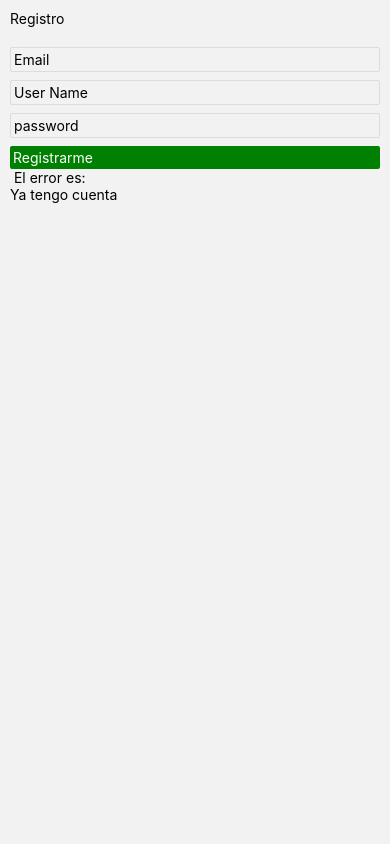
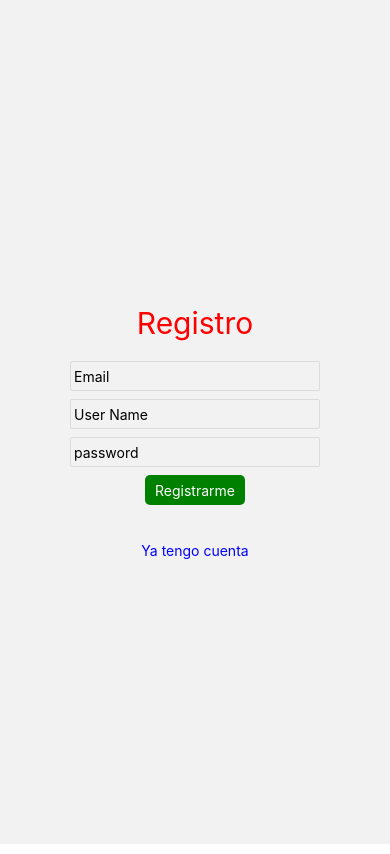
Before and after one commit to joacofinkelstein/proyecto-reactNative-3, a React Native app in the folder proyectoFinal/: screen /Registro in a window 390 px wide. Built offline with nearby package versions, Linux system fonts and the light colour scheme; no server answers.

Commit message:
css, un pco de registro y login

```diff
--- a/proyectoFinal/src/components/MainNavigation.js
+++ b/proyectoFinal/src/components/MainNavigation.js
@@ -21,6 +21,7 @@ class MainNavigation extends Component {
         this.state={
             loggedIn: false,
             registerError:'',
+            loginError:'',
         }
     }
 
@@ -44,7 +45,9 @@ class MainNavigation extends Component {
             .then(response => this.setState({
                 loggedIn:true
             }))
-            .catch( error => console.log(error))
+            .catch( error => this.setState({
+                loginError: error.message
+           }) )
 
     }
 
@@ -113,11 +116,11 @@ class MainNavigation extends Component {
                     <Stack.Group>
                         <Stack.Screen
                             name='Login'
-                            component = { Login }
                             options = {{headerShown: false}}
                             initialParams = {
                                 {   login: (mail, pass)=>this.login(mail, pass),
                                 }}
+                                children = {(navigationProps)=><Login errores={this.state.loginError} {...navigationProps}/>}
                         />
                         <Stack.Screen
                             name='Registro'
--- a/proyectoFinal/src/screens/Login.js
+++ b/proyectoFinal/src/screens/Login.js
@@ -36,11 +36,12 @@ class Login extends Component{
                     secureTextEntry={true}
                     onChangeText={text => this.setState({ password: text})}
                 />
-                <TouchableOpacity style={styles.button} onPress={()=>this.props.route.params.login(this.state.email, this.state.password)}>
+                <TouchableOpacity disabled={this.state.email.length===0 || this.state.password.length===0? true: false} style={styles.button} onPress={()=>this.props.route.params.login(this.state.email, this.state.password)}>
                     <Text style={ styles.buttonText}>Ingresar</Text>
                 </TouchableOpacity>
+                <Text style={styles.error}> {this.props.errores} </Text>
                  <TouchableOpacity onPress={ ()=>this.props.navigation.navigate('Registro') }>
-                        <Text>No tengo cuenta</Text>
+                        <Text style={styles.link}>No tengo cuenta</Text>
                  </TouchableOpacity>
 
             </View>
@@ -52,26 +53,47 @@ class Login extends Component{
 const styles = StyleSheet.create({
     container:{
         paddingHorizontal:10,
-        marginTop: 10
+        marginTop: 10,
+        height: "100%",
+        display: "flex",
+        justifyContent: "center",
+        alignItems: "center",
     },
     title:{
-        marginBottom:20
+        marginBottom:20,
+        fontSize: 30,
+        color: "red",
+
     },
     field:{
         borderColor: '#dcdcdc',
         borderWidth: 1,
         borderRadius: 2,
         padding:3,
-        marginBottom:8
+        marginBottom:8,
+        width: 250,
+        height: 30
 
     },
     button: {
-        borderRadius: 2,
+        display: "flex",
+        justifyContent: "center",
+        alignItems: "center",
+        borderRadius: 5,
         padding:3,
         backgroundColor: 'green',
+        width: 100,
+        height: 30
     },
     buttonText:{
         color: '#fff'
+    },
+    link: {
+        color: "blue",
+        marginTop: 20,
+    },
+    error: {
+        color: "red",
     }
 })
 
--- a/proyectoFinal/src/screens/NewPost.js
+++ b/proyectoFinal/src/screens/NewPost.js
@@ -61,7 +61,7 @@ class NewPost extends Component{
                         onChangeText={text => this.setState({ description: text})}
                         multiline
                     />
-                    <TouchableOpacity style={styles.button} onPress={()=>this.guardarPost()}>
+                    <TouchableOpacity disabled={this.state.description.length===0? true: false} style={styles.button} onPress={()=>this.guardarPost()}>
                         <Text style={styles.buttonText}>Guardar Post</Text>
                     </TouchableOpacity>
                 </View>
@@ -77,26 +77,48 @@ const styles = StyleSheet.create({
     container:{
         paddingHorizontal:10,
         marginTop: 10,
-        height:'100%'
+        height: "100%",
+        display: "flex",
+        justifyContent: "center",
+        alignItems: "center",
     },
     title:{
-        marginBottom:20
+        marginBottom:20,
+        fontSize: 30,
+        color: "red",
+
     },
     field:{
         borderColor: '#dcdcdc',
         borderWidth: 1,
         borderRadius: 2,
         padding:3,
-        marginBottom:8
+        marginBottom:8,
+        width: 250,
+        height: 30
+
     },
     button: {
-        borderRadius: 2,
+        display: "flex",
+        justifyContent: "center",
+        alignItems: "center",
+        borderRadius: 5,
         padding:3,
         backgroundColor: 'green',
+        width: 100,
+        height: 30
     },
     buttonText:{
         color: '#fff'
+    },
+    link: {
+        color: "blue",
+        marginTop: 20,
+    },
+    error: {
+        color: "red",
     }
+
 })
 
 export default NewPost;
--- a/proyectoFinal/src/screens/Register.js
+++ b/proyectoFinal/src/screens/Register.js
@@ -44,13 +44,14 @@ class Register extends Component{
                     secureTextEntry={true}
                     onChangeText={text => this.setState({ password: text})}
                 />
-                <TouchableOpacity style={styles.button} onPress={()=>this.props.route.params.register(this.state.email, this.state.password, this.state.userName)}>
+                <TouchableOpacity style={styles.button}
+                disabled={this.state.email.length===0 || this.state.password.length===0 || this.state.userName.length===0? true: false} onPress={()=>this.props.route.params.register(this.state.email, this.state.password, this.state.userName)}>
                     <Text style={styles.buttonText}>Registrarme</Text>
                 </TouchableOpacity>
 
-                <Text> El error es: {this.props.errores} </Text>
+                <Text style={styles.error}> {this.props.errores} </Text>
                  <TouchableOpacity onPress={ ()=>this.props.navigation.navigate('Login') }>
-                        <Text>Ya tengo cuenta</Text>
+                        <Text style={styles.link}>Ya tengo cuenta</Text>
                  </TouchableOpacity>
 
             </View>
@@ -63,26 +64,49 @@ class Register extends Component{
 const styles = StyleSheet.create({
     container:{
         paddingHorizontal:10,
-        marginTop: 10
+        marginTop: 10,
+        height: "100%",
+        display: "flex",
+        justifyContent: "center",
+        alignItems: "center",
     },
     title:{
-        marginBottom:20
+        marginBottom:20,
+        fontSize: 30,
+        color: "red",
+
     },
     field:{
         borderColor: '#dcdcdc',
         borderWidth: 1,
         borderRadius: 2,
         padding:3,
-        marginBottom:8
+        marginBottom:8,
+        width: 250,
+        height: 30
+
     },
     button: {
-        borderRadius: 2,
+        display: "flex",
+        justifyContent: "center",
+        alignItems: "center",
+        borderRadius: 5,
         padding:3,
         backgroundColor: 'green',
+        width: 100,
+        height: 30
     },
     buttonText:{
         color: '#fff'
+    },
+    link: {
+        color: "blue",
+        marginTop: 20,
+    },
+    error: {
+        color: "red",
     }
+
 })
 
 export default Register;
```
